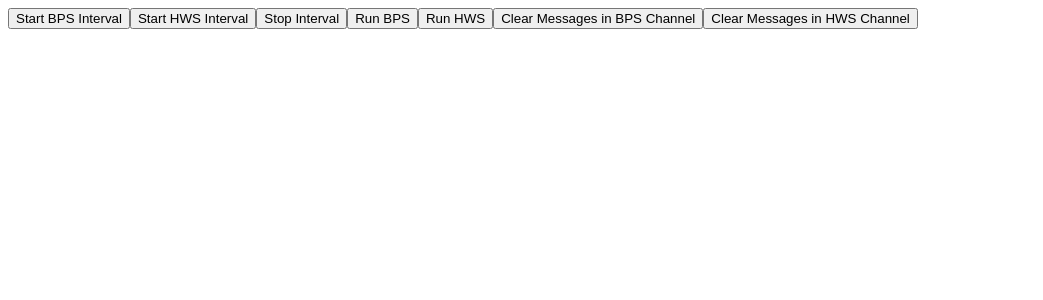
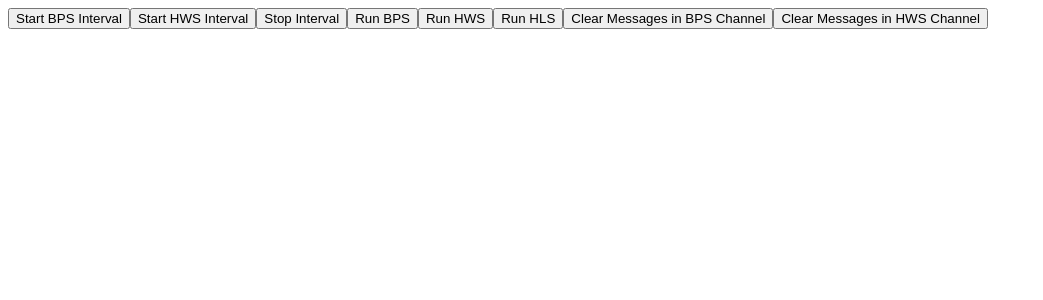
Before and after one commit to sudo-dco/buildapcsalesbot, a React app: page / in a window 1280 px wide. Shown: the top 300 px of the page, without its empty margins (0-1043 px from the left). Built offline with nearby package versions, Linux system fonts and the light colour scheme.

Commit message:
add hls button

```diff
--- a/src/App.jsx
+++ b/src/App.jsx
@@ -13,6 +13,7 @@ const App = () => {
             <button value={"stopInterval"}>Stop Interval</button>
             <button value={"runBPS"}>Run BPS</button>
             <button value={"runHWS"}>Run HWS</button>
+            <button value={"runHLS"}>Run HLS</button>
             <button value={"clearBPSChannel"}>Clear Messages in BPS Channel</button>
             <button value={"clearHWSChannel"}>Clear Messages in HWS Channel</button>
         </div>
```
